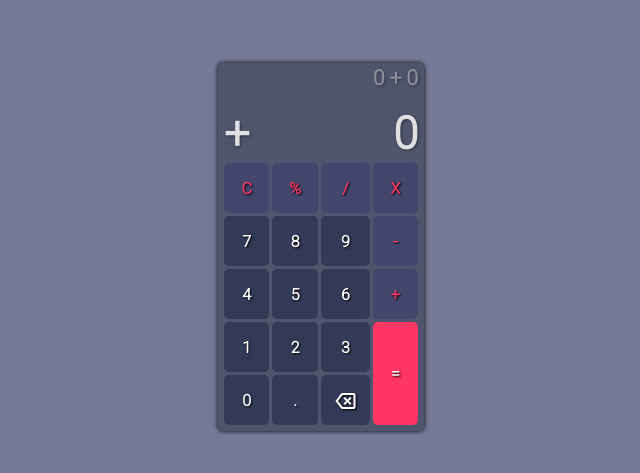
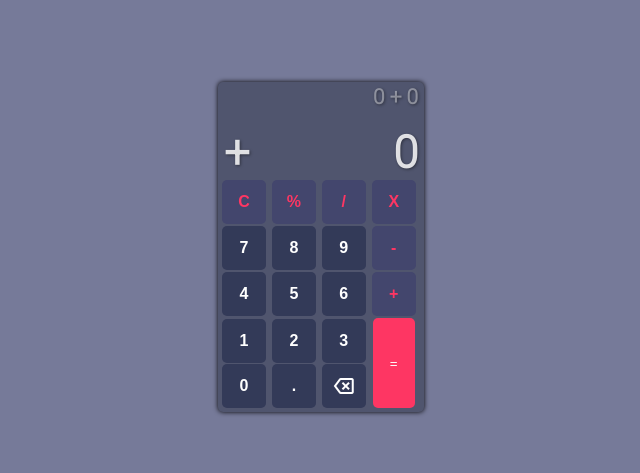
Before and after one commit to hectorsalg/projeto-calculadora, a plain HTML site: page index.html in a window 1280 px wide. Shown: the part 153-626 px from the top of the page, without its empty margins (319-959 px from the left). Drawn offline with nearby package versions, Linux system fonts and the light colour scheme.

Commit message:
refiz botões

```diff
--- a/estilos/style.css
+++ b/estilos/style.css
@@ -62,29 +62,43 @@ body{
     padding: 0px 3px;
 }
 
-table{
-    border-spacing: 3px 3px;
-    background-color: var(--cor1);
-    text-align: center;
+.linha-meio{
+    margin-top: -21px;
 }
 
-table td{
-    text-shadow: 1px 1px 2px black;
-    border-radius: 5px;
+.linha-baixo{
+    margin-top: -28px;
 }
 
 .numero{
     background-color: var(--cor2);
     padding: 10px;
-    width: 30px;
-    height: 30px;
+    width: 44px;
+    height: 44px;
     font-size: 1em;
     font-weight: bold;
     color: white;
     cursor: pointer;
+    border: none;
+    border-radius: 5px;
+    margin: 1px;
 }
 
-.numero:hover{
+.numero-sinal{
+    background-color: var(--cor2);
+    width: 44px;
+    height: 44px;
+    font-size: 1em;
+    font-weight: bold;
+    color: white;
+    cursor: pointer;
+    border: none;
+    border-radius: 5px;
+    margin: 1px;
+    transform: translate(0px, 5px);
+}
+
+.numero:hover, .numero-sinal:hover{
     background-color: var(--cor2-5);
     transition: 0.17s;
 }
@@ -92,46 +106,38 @@ table td{
 .sinal{
     background-color: var(--cor3);
     padding: 10px;
-    width: 30px;
-    height: 30px;
+    width: 44px;
+    height: 44px;
     font-size: 1em;
     font-weight: bold;
     color: var(--cor4);
     cursor: pointer;
+    border: none;
+    border-radius: 5px;
+    margin: 1px;
 }
 
-.sinal:hover, .sinal-up:hover{
+.sinal:hover{
     background-color: var(--cor2-5);
     transition: 0.17s;
 }
 
-.sinal-up{
-    background-color: var(--cor3);
-    padding: 10px;
-    width: 30px;
-    height: 30px;
-    font-size: 1em;
-    font-weight: bold;
-    color: var(--cor4);
-    cursor: pointer;
+#delet{
+    transform: translateY(2px);
 }
 
 #igual{
+    display: inline-block;
     background-color: var(--cor4);
+    width: 42px;
+    height: 90px;
     color: white;
+    border: none;
+    border-radius: 5px;
+    transform: translate(2px, 22px);
 }
 
 #igual:hover{
     background-color: var(--cor4-5);
     transition: 0.17s;
 }
-
-#deletar{
-    padding-bottom: 4.5px;
-    width: 30px;
-}
-
-#ponto{
-    text-align: center;
-    font-weight: bold;
-}
--- a/index.html
+++ b/index.html
@@ -7,7 +7,6 @@
     <link rel="shortcut icon" href="imagens/favicon.ico" type="image/x-icon">
     <link rel="stylesheet" href="estilos/style.css">
     <link rel="stylesheet" href="https://fonts.googleapis.com/css2?family=Material+Symbols+Outlined:opsz,wght,FILL,GRAD@20..48,100..700,0..1,-50..200" />
-    <script src="jscript/script.js"></script>
     <title>Minha Calculadora</title>
 </head>
 <body>
@@ -19,37 +18,40 @@
             <div><span id="calcsinal">+</span></div>
             <div><span id="calresul">0</span></div>
         </div>
-        <table>
-            <tr>
-                <td id="limpar" class="sinal-up">C</td>
-                <td id="porcento" class="sinal-up">%</td>
-                <td id="dividir" class="sinal-up">/</td>
-                <td id="multiplicar" class="sinal-up">X</td>
-            </tr>
-            <tr>
-                <td id="sete" class="numero">7</td>
-                <td id="oito" class="numero">8</td>
-                <td id="nome" class="numero">9</td>
-                <td id="menos" class="sinal">-</td>
-            </tr>
-            <tr>
-                <td id="quatro" class="numero">4</td>
-                <td id="cinco" class="numero">5</td>
-                <td id="seis" class="numero">6</td>
-                <td id="mais" class="sinal">+</td>
-            </tr>
-            <tr>
-                <td id="um" class="numero">1</td>
-                <td id="dois" class="numero">2</td>
-                <td id="tres" class="numero">3</td>
-                <td id="igual"class="sinal" rowspan="2">=</td>
-            </tr>
-            <tr>
-                <td id="zero" class="numero">0</td>
-                <td id="ponto" class="numero">.</td>
-                <td id="deletar" class="numero"><span class="material-symbols-outlined">backspace</span></td>
-            </tr>
-        </table>
+        <div class="calc">
+            <div class="linha">
+                <button id="apagar" class="sinal" value="C">C</button>
+                <button id="porcento" class="sinal" value="%">%</button>
+                <button id="dividir" class="sinal" value="/">/</button>
+                <button id="multiplicar" class="sinal" value="X">X</button>
+            </div>
+            <div class="linha">
+                <button id="sete" class="numero" value="7">7</button>
+                <button id="oito" class="numero" value="8">8</button>
+                <button id="nove" class="numero" value="9">9</button>
+                <button id="menos" class="sinal" value="-">-</button>
+            </div>
+            <div class="linha">
+                <button id="quatro" class="numero" value="4">4</button>
+                <button id="cinco" class="numero" value="5">5</button>
+                <button id="seis" class="numero" value="6">6</button>
+                <button id="mais" class="sinal" value="+">+</button>
+            </div>
+            <div class="linha-meio">
+                <button class="numero" value="1">1</button>
+                <button class="numero" value="2">2</button>
+                <button class="numero" value="3">3</button>
+                <button id="igual" value="=">=</button>
+
+            </div>
+            <div class="linha-baixo">
+                <button class="numero" value="0">0</button>
+                <button class="numero" value=".">.</button>
+                <button class="numero-sinal"><span id="delet" class="material-symbols-outlined">backspace</span></button>
+                <!-- <button id="igual" value="-">=</button> -->
+            </div>
+        </div>
     </div>
+    <script src="jscript/script.js"></script>
 </body>
 </html>
--- /dev/null
+++ b/jscript/main.js
@@ -0,0 +1,3 @@
+function inserir() {
+    let num = document.getElementById('')
+}
```
Also changed, not shown: jscript/script.js (deleted).
